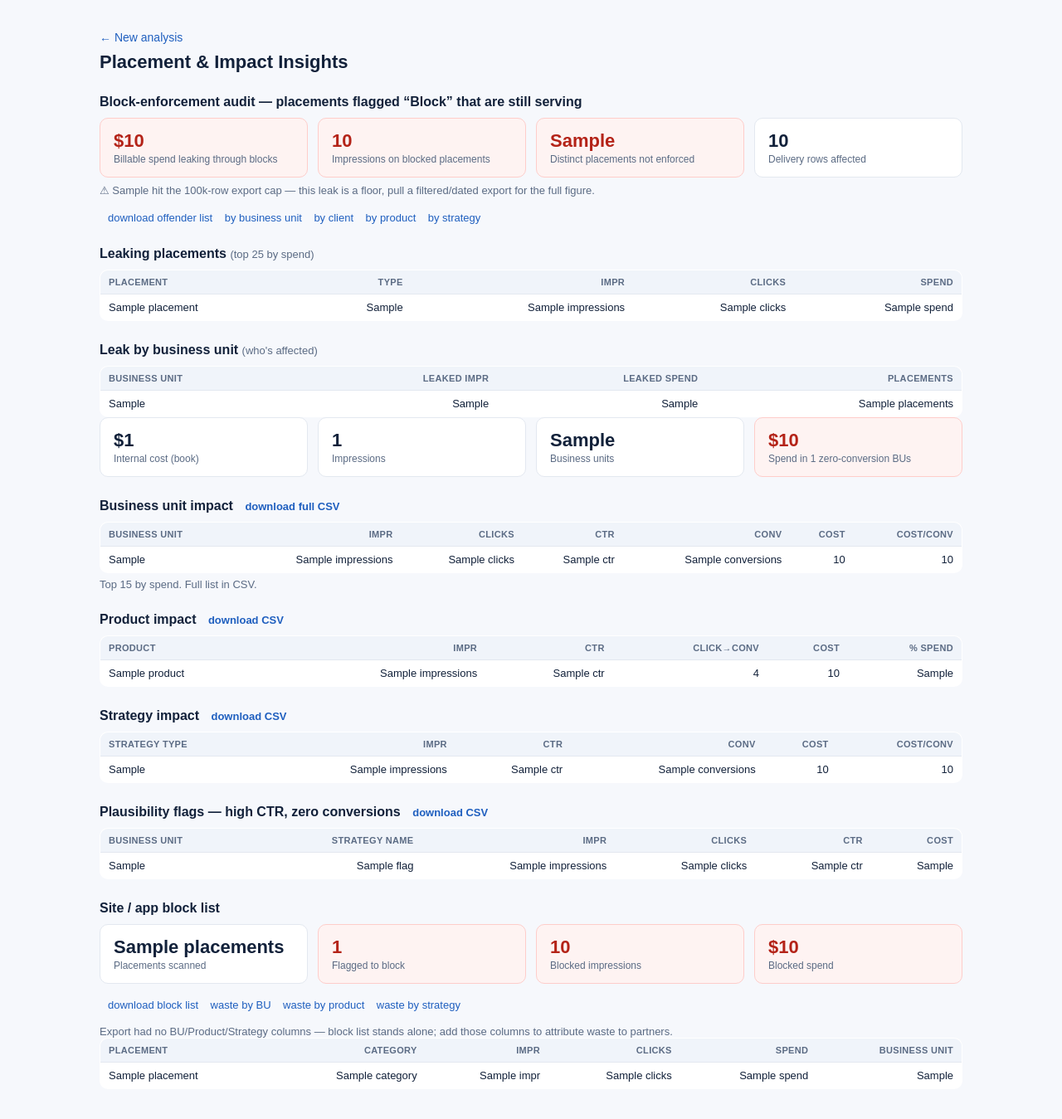
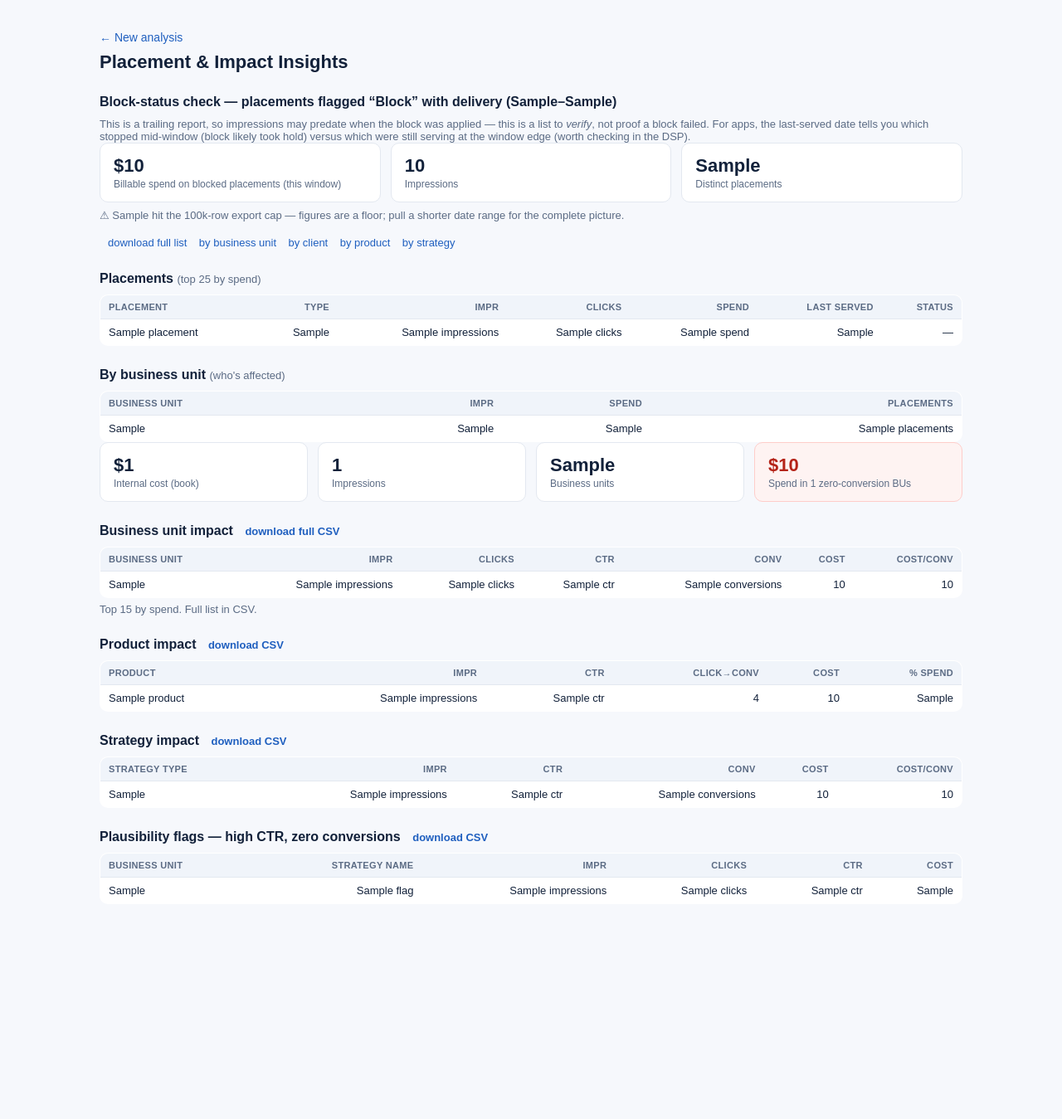
Before and after one commit to kiri-ux/campaign-insights, a Flask app: template templates/dashboard.html in a window 1280 px wide. Shown: the whole page at 83% size. After the commit the page ends 1081 px from the top, so only its background shows below. Run offline with Flask 3, Linux system fonts and the light colour scheme; the template is opened without the code that fills it: most values are stand-ins (such as "Sample title", 1, 10 or a date in 2020).

Commit message:
Add files via upload

```diff
--- a/templates/dashboard.html
+++ b/templates/dashboard.html
@@ -36,27 +36,28 @@
 
   {% if audit %}
     {% set a = audit.summary %}
-    <h2>Block-enforcement audit — placements flagged “Block” that are still serving</h2>
+    <h2>Block-status check — placements flagged “Block” with delivery{% if a.window_start %} ({{ a.window_start }}–{{ a.window_end }}){% endif %}</h2>
+    <p class="note">This is a trailing report, so impressions may predate when the block was applied — this is a list to <em>verify</em>, not proof a block failed. For apps, the last-served date tells you which stopped mid-window (block likely took hold) versus which were still serving at the window edge (worth checking in the DSP).</p>
     <div class="cards">
-      <div class="kpi warn"><div class="n">${{ '{:,.0f}'.format(a.leaked_spend) }}</div><div class="l">Billable spend leaking through blocks</div></div>
-      <div class="kpi warn"><div class="n">{{ '{:,.0f}'.format(a.leaked_impressions) }}</div><div class="l">Impressions on blocked placements</div></div>
-      <div class="kpi warn"><div class="n">{{ a.leaked_placements }}</div><div class="l">Distinct placements not enforced</div></div>
-      <div class="kpi"><div class="n">{{ '{:,.0f}'.format(a.leaked_rows) }}</div><div class="l">Delivery rows affected</div></div>
+      <div class="kpi"><div class="n">${{ '{:,.0f}'.format(a.leaked_spend) }}</div><div class="l">Billable spend on blocked placements (this window)</div></div>
+      <div class="kpi"><div class="n">{{ '{:,.0f}'.format(a.leaked_impressions) }}</div><div class="l">Impressions</div></div>
+      <div class="kpi"><div class="n">{{ a.leaked_placements }}</div><div class="l">Distinct placements</div></div>
+      {% if a.has_dates %}<div class="kpi warn"><div class="n">${{ '{:,.0f}'.format(a.active_spend) }}</div><div class="l">On {{ a.active_placements }} apps still serving at window edge — verify these</div></div>{% endif %}
     </div>
-    {% if a.truncated_sheets %}<p class="note">⚠ {{ a.truncated_sheets|join(', ') }} hit the 100k-row export cap — this leak is a floor, pull a filtered/dated export for the full figure.</p>{% endif %}
-    <p><a class="dl" href="/download/block_leak_offenders.csv">download offender list</a>
+    {% if a.truncated_sheets %}<p class="note">⚠ {{ a.truncated_sheets|join(', ') }} hit the 100k-row export cap — figures are a floor; pull a shorter date range for the complete picture.</p>{% endif %}
+    <p><a class="dl" href="/download/block_leak_offenders.csv">download full list</a>
        <a class="dl" href="/download/block_leak_by_bu.csv">by business unit</a>
        <a class="dl" href="/download/block_leak_by_client.csv">by client</a>
        <a class="dl" href="/download/block_leak_by_product.csv">by product</a>
        <a class="dl" href="/download/block_leak_by_strategy.csv">by strategy</a></p>
 
-    <h2>Leaking placements <span style="font-weight:normal;color:var(--muted);font-size:13px">(top 25 by spend)</span></h2>
-    <table><tr><th>Placement</th><th>Type</th><th>Impr</th><th>Clicks</th><th>Spend</th></tr>
-    {% for r in audit.offenders %}<tr><td>{{ r.placement }}</td><td>{{ r.placement_type }}</td><td>{{ r.impressions }}</td><td>{{ r.clicks }}</td><td>{{ r.spend }}</td></tr>{% endfor %}
+    <h2>Placements <span style="font-weight:normal;color:var(--muted);font-size:13px">(top 25 by spend)</span></h2>
+    <table><tr><th>Placement</th><th>Type</th><th>Impr</th><th>Clicks</th><th>Spend</th><th>Last served</th><th>Status</th></tr>
+    {% for r in audit.offenders %}<tr><td>{{ r.placement }}</td><td>{{ r.placement_type }}</td><td>{{ r.impressions }}</td><td>{{ r.clicks }}</td><td>{{ r.spend }}</td><td>{{ r.last_served }}</td><td>{% if r.still_active == True %}<span style="color:var(--warn);font-weight:bold">still serving</span>{% elif r.still_active == False %}stopped{% else %}—{% endif %}</td></tr>{% endfor %}
     </table>
 
-    <h2>Leak by business unit <span style="font-weight:normal;color:var(--muted);font-size:13px">(who's affected)</span></h2>
-    <table><tr><th>Business unit</th><th>Leaked impr</th><th>Leaked spend</th><th>Placements</th></tr>
+    <h2>By business unit <span style="font-weight:normal;color:var(--muted);font-size:13px">(who's affected)</span></h2>
+    <table><tr><th>Business unit</th><th>Impr</th><th>Spend</th><th>Placements</th></tr>
     {% for r in audit.by_bu %}<tr><td>{{ r.bu }}</td><td>{{ r.leaked_impressions }}</td><td>{{ r.leaked_spend }}</td><td>{{ r.placements }}</td></tr>{% endfor %}
     </table>
   {% endif %}
@@ -93,25 +94,6 @@
     </table>
     {% else %}<p class="note">No line items tripped the high-CTR / zero-conversion threshold.</p>{% endif %}
   {% endif %}
-
-  {% if placement %}
-    {% set p = placement.summary %}
-    <h2>Site / app block list</h2>
-    <div class="cards">
-      <div class="kpi"><div class="n">{{ p.placements }}</div><div class="l">Placements scanned</div></div>
-      <div class="kpi warn"><div class="n">{{ p.block_count }}</div><div class="l">Flagged to block</div></div>
-      <div class="kpi warn"><div class="n">{{ '{:,.0f}'.format(p.blocked_impressions) }}</div><div class="l">Blocked impressions</div></div>
-      <div class="kpi warn"><div class="n">${{ '{:,.0f}'.format(p.blocked_spend) }}</div><div class="l">Blocked spend</div></div>
-    </div>
-    <p><a class="dl" href="/download/block_list.csv">download block list</a>
-       <a class="dl" href="/download/waste_by_bu.csv">waste by BU</a>
-       <a class="dl" href="/download/waste_by_product.csv">waste by product</a>
-       <a class="dl" href="/download/waste_by_strategy.csv">waste by strategy</a></p>
-    {% if not p.has_dimensions %}<p class="note">Export had no BU/Product/Strategy columns — block list stands alone; add those columns to attribute waste to partners.</p>{% endif %}
-    <table><tr><th>Placement</th><th>Category</th><th>Impr</th><th>Clicks</th><th>Spend</th><th>Business unit</th></tr>
-    {% for r in placement.block_list %}<tr><td>{{ r.placement }}</td><td>{{ r.category }}</td><td>{{ r.impr }}</td><td>{{ r.clicks }}</td><td>{{ r.spend }}</td><td>{{ r.bu }}</td></tr>{% endfor %}
-    </table>
-  {% endif %}
 </div>
 </body>
 </html>
```
Also changed, not shown: templates/index.html (+2 -7 lines).
